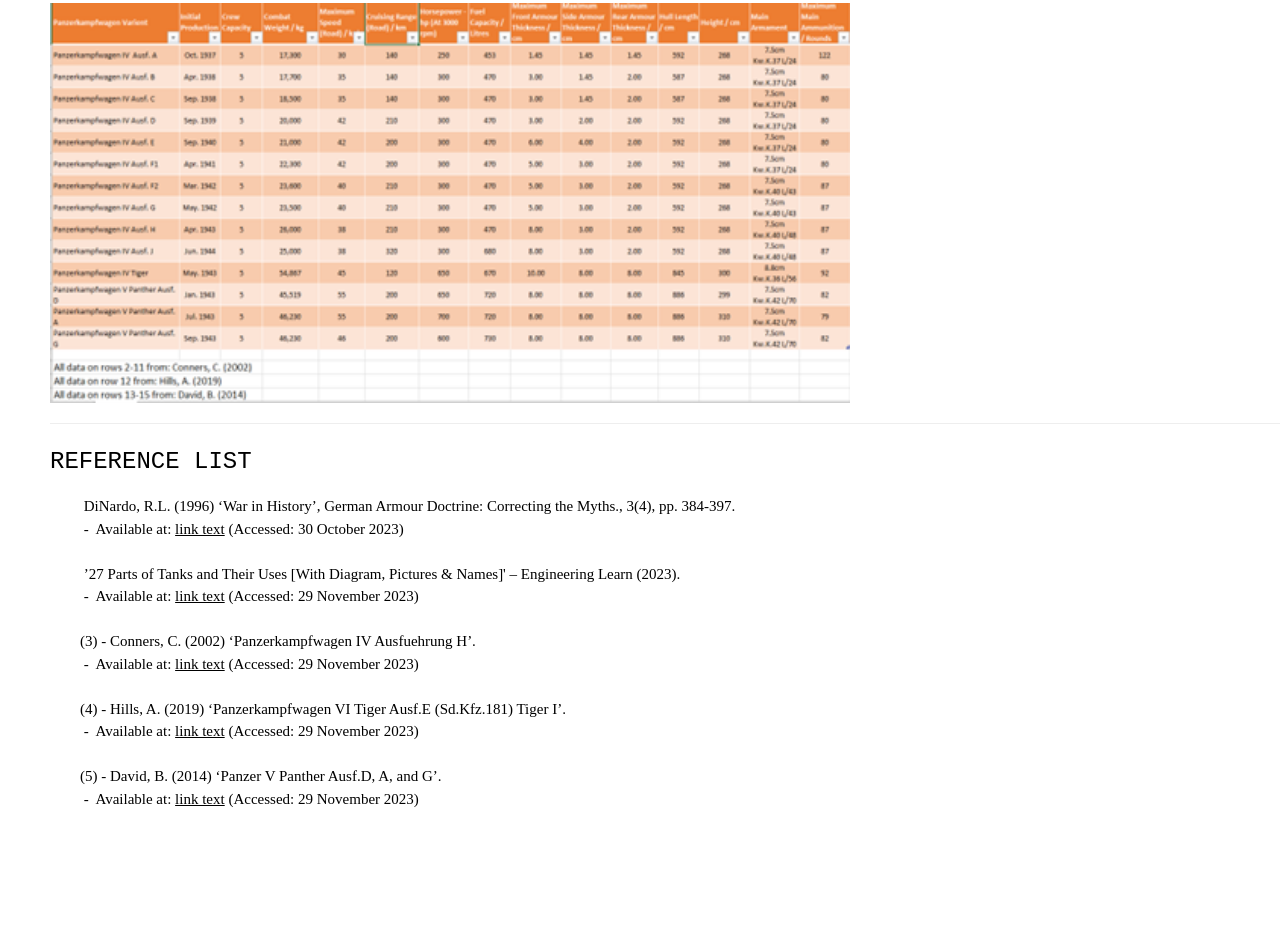
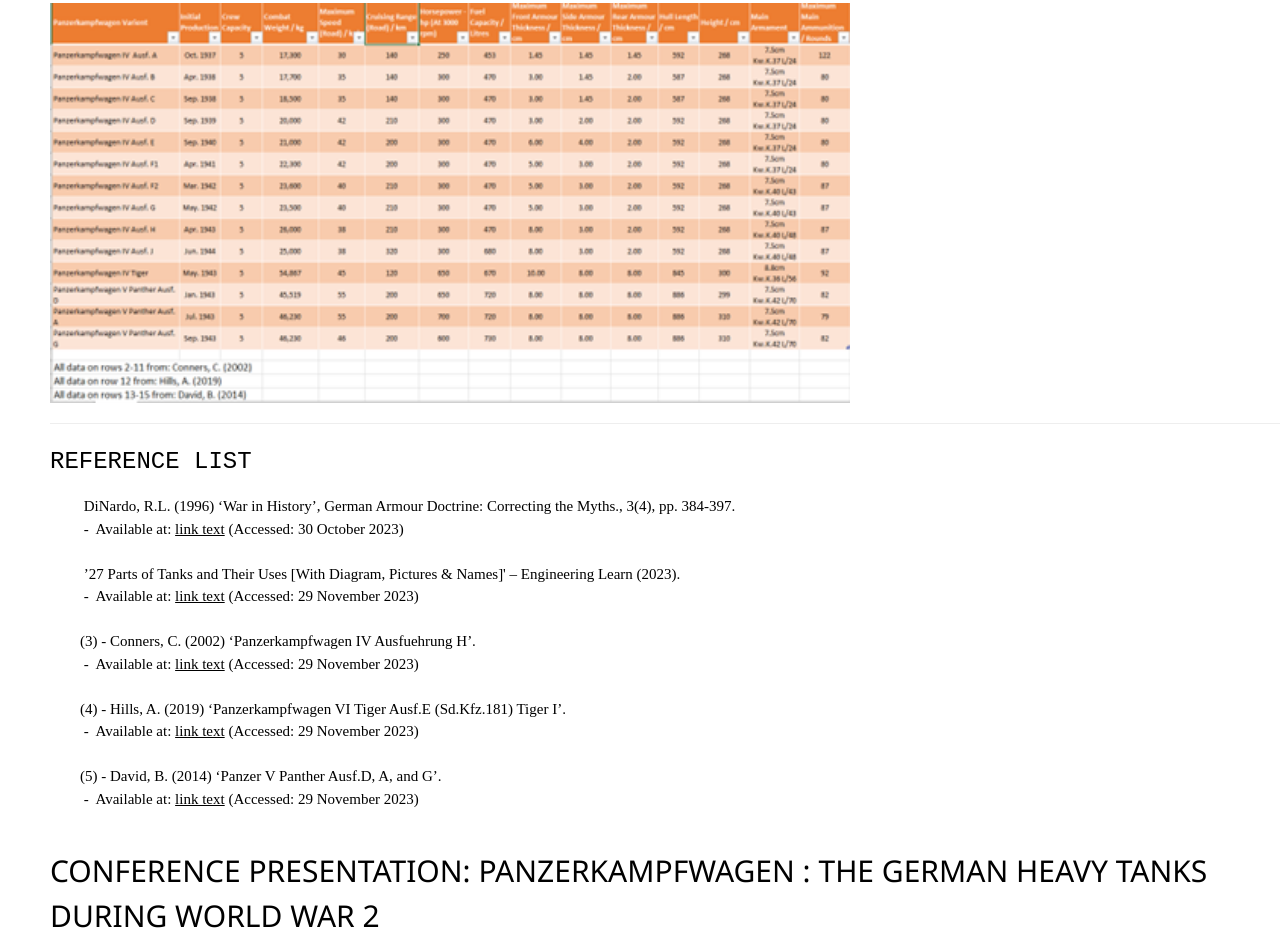
Before and after one commit to FEPSFY6822537/FY6822537, a plain HTML site: page index.html in a window 1280 px wide. Shown: the part 2981-3929 px from the top of the page. Before the commit the page ends 3829 px from the top, so only its background shows below. Drawn offline with nearby package versions, Linux system fonts and the light colour scheme.

Commit message:
Update index.html
presentation

```diff
--- a/index.html
+++ b/index.html
@@ -211,7 +211,7 @@
   </body>
 
 
-  <h2> </h2>
+  <h2> CONFERENCE PRESENTATION: PANZERKAMPFWAGEN : THE GERMAN HEAVY TANKS DURING WORLD WAR 2 </h2>
 
 
 
```
